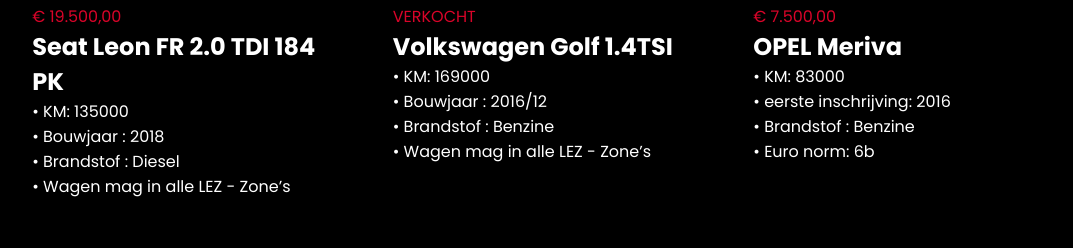
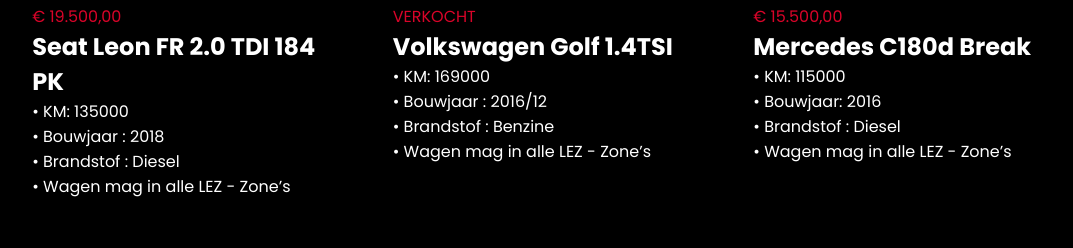
Before and after one commit to EbrarYasli/AltintasCars1, a plain HTML site: page index.html in a window 1280 px wide. Shown: the part 1308-1556 px from the top of the page, without its empty margins (103-1176 px from the left). Drawn offline with Linux system fonts and the light colour scheme; a web font is replaced by a local one.

Commit message:
aanpassing auto 3en citoren verkocht

```diff
--- a/index.html
+++ b/index.html
@@ -73,14 +73,15 @@
         </div>
         <!--        box 3-->
         <div class="box">
-            <a href="https://www.instagram.com/p/C0HC434Iu5Y/?img_index=1"><img src="assets/car3.jpg" alt="afbeelding auto"></a>
-            <span>€ 7.500,00</span>
-            <h3>OPEL Meriva</h3>
+            <a href="https://www.instagram.com/p/C2iDHfkourE/?igsh=MWV3d2UwODVrNjk0cw=="><img src="assets/car3.jpg" alt="afbeelding auto"></a>
+            <span>€ 15.500,00</span>
+            <h3>Mercedes C180d Break
+            </h3>
             <ul class="car-list">
-                <li>• KM: 83000</li>
-                <li>• eerste inschrijving: 2016</li>
-                <li>• Brandstof : Benzine</li>
-                <li>• Euro norm: 6b </li>
+                <li>• KM: 115000</li>
+                <li>• Bouwjaar: 2016</li>
+                <li>• Brandstof : Diesel</li>
+                <li>• Wagen mag in alle LEZ - Zone’s  </li>
             </ul>
         </div>
     </div> <div class="car-container container">
--- a/style.css
+++ b/style.css
@@ -295,7 +295,7 @@
         font-size: 1.3rem;
         width: 100%;
     }
-    .about .row {
+    .about .row h3{
         justify-content: center;
         text-align: center;
     }
```
Also changed, not shown: 1 other file.
